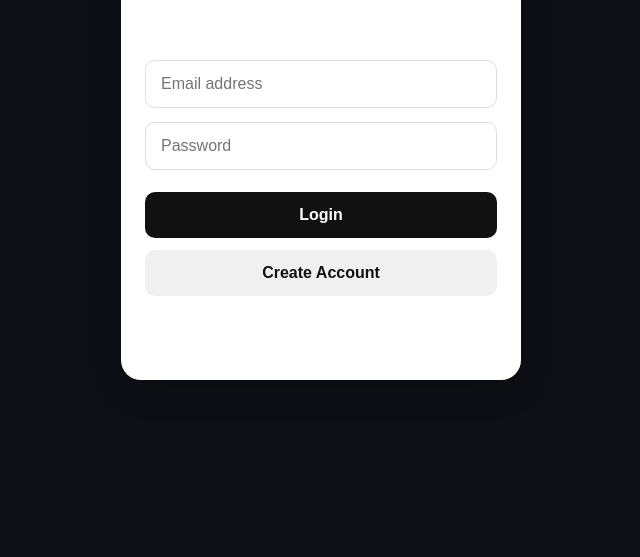
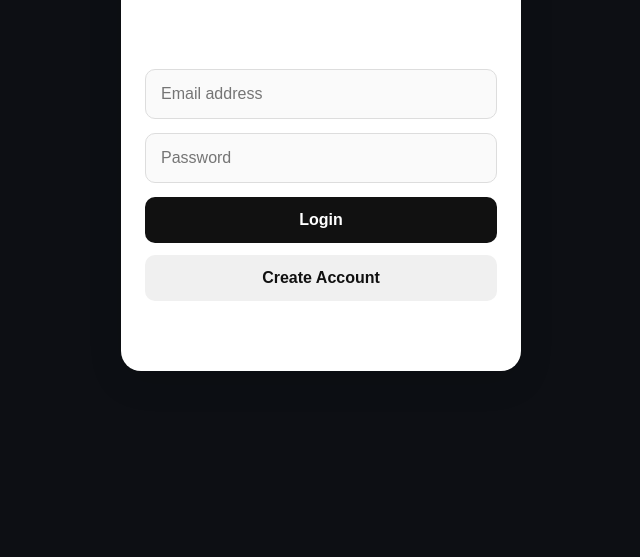
Before and after one commit to Matthewchi12/Ai-vice-, a plain HTML site: page index.html in a window 1280 px wide. Shown: the part 283-840 px from the top of the page, without its empty margins (319-959 px from the left). Drawn offline with nearby package versions, Linux system fonts and the light colour scheme.

Commit message:
Add styles for professional login screen

```diff
--- a/index.css
+++ b/index.css
@@ -320,3 +320,147 @@ button:hover {
     }
 
 }
+/* ==============================
+   PROFESSIONAL LOGIN SCREEN
+============================== */
+
+#authScreen {
+    min-height: 100vh;
+    display: flex;
+    justify-content: center;
+    align-items: center;
+    padding: 24px;
+    box-sizing: border-box;
+}
+
+.auth-card {
+    width: 100%;
+    max-width: 380px;
+    padding: 38px 32px;
+    border-radius: 18px;
+    background: #ffffff;
+    box-sizing: border-box;
+    box-shadow: 0 15px 45px rgba(0, 0, 0, 0.10);
+    text-align: left;
+}
+
+.auth-card h1 {
+    margin: 0;
+    text-align: center;
+    font-size: 26px;
+    font-weight: 700;
+}
+
+.auth-subtitle {
+    margin: 10px 0 30px;
+    text-align: center;
+    color: #777;
+    font-size: 14px;
+    line-height: 1.5;
+}
+
+.auth-card h2 {
+    margin: 0 0 18px;
+    font-size: 21px;
+    font-weight: 600;
+}
+
+/* INPUTS */
+
+.auth-input {
+    display: block;
+    width: 100%;
+    height: 50px;
+    padding: 0 15px;
+    margin: 0 0 16px;
+    border: 1px solid #d9d9d9;
+    border-radius: 9px;
+    background: #fafafa;
+    box-sizing: border-box;
+    font-size: 15px;
+    outline: none;
+    transition: 0.2s;
+}
+
+.auth-input:focus {
+    border-color: #222;
+    background: #ffffff;
+}
+
+/* BUTTONS */
+
+.auth-button {
+    display: block;
+    width: 100%;
+    height: 46px;
+    padding: 0 15px;
+    margin: 0;
+    border: none;
+    border-radius: 9px;
+    font-size: 15px;
+    font-weight: 600;
+    cursor: pointer;
+    transition: 0.2s;
+}
+
+/* LOGIN */
+
+#loginButton {
+    background: #111111;
+    color: white;
+}
+
+#loginButton:hover {
+    background: #2a2a2a;
+}
+
+/* SIGN UP */
+
+#signupButton {
+    margin-top: 12px;
+    background: #eeeeee;
+    color: #111111;
+}
+
+#signupButton:hover {
+    background: #e2e2e2;
+}
+
+/* CLICK EFFECT */
+
+.auth-button:active {
+    transform: scale(0.98);
+}
+
+/* STATUS MESSAGE */
+
+#authStatus {
+    min-height: 20px;
+    margin: 18px 0 0;
+    text-align: center;
+    color: #555;
+    font-size: 13px;
+    line-height: 1.5;
+}
+
+/* MOBILE */
+
+@media (max-width: 480px) {
+
+    #authScreen {
+        padding: 16px;
+    }
+
+    .auth-card {
+        padding: 30px 22px;
+        border-radius: 16px;
+    }
+
+    .auth-card h1 {
+        font-size: 23px;
+    }
+
+    .auth-card h2 {
+        font-size: 20px;
+    }
+}
```
